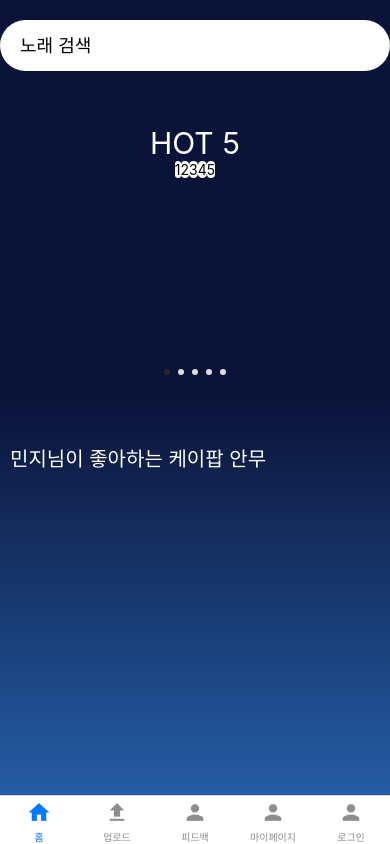
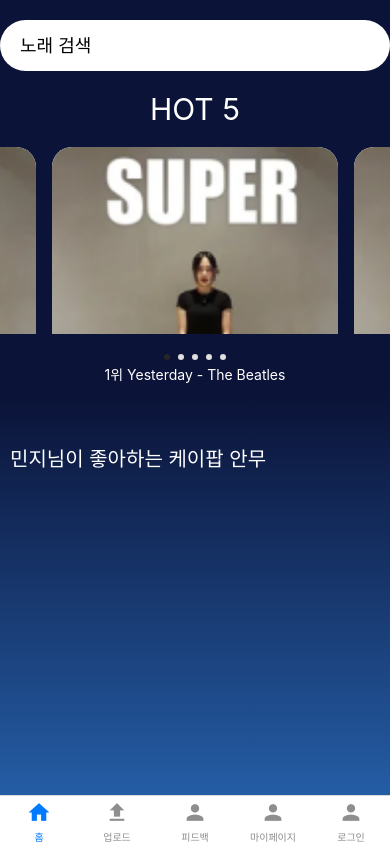
Before and after one commit to namoo1818/StepToDance, a React Native app in the folder FE/: screen /Home in a window 390 px wide. Built offline with nearby package versions, Linux system fonts and the light colour scheme; no server answers.

Commit message:
fix: 캐러셀 수정

```diff
--- a/FE/src/components/video/Carousel.js
+++ b/FE/src/components/video/Carousel.js
@@ -1,13 +1,13 @@
 import React, { useState } from 'react';
-import { FlatList, View, StyleSheet } from 'react-native';
+import { FlatList, View, StyleSheet, Text } from 'react-native';
 import Page from './Page';
 
-export default function Carousel({ pages, pageWidth, gap, offset }) {
+export default function Carousel({ pages, pageWidth, gap, offset, onPageChange  }) {
   const [page, setPage] = useState(0);
 
   function renderItem({ item }) {
     return (
-      <Page item={item} style={{ width: pageWidth, marginHorizontal: gap / 2 }} />
+      <Page key={item.id} item={item} style={{ width: pageWidth, marginHorizontal: gap / 2 }} />
     );
   }
 
@@ -16,6 +16,7 @@ export default function Carousel({ pages, pageWidth, gap, offset }) {
       e.nativeEvent.contentOffset.x / (pageWidth + gap),
     );
     setPage(newPage);
+    onPageChange(newPage);
   };
 
   return (
@@ -28,7 +29,7 @@ export default function Carousel({ pages, pageWidth, gap, offset }) {
         data={pages}
         decelerationRate="fast"
         horizontal
-        keyExtractor={(item) => `page__${item.color}`}
+        keyExtractor={(item) => `page__${item.id}`}
         onScroll={onScroll}
         pagingEnabled
         renderItem={renderItem}
@@ -41,7 +42,11 @@ export default function Carousel({ pages, pageWidth, gap, offset }) {
           <View key={`indicator_${i}`} style={[styles.indicator, i === page && styles.focused]} />
         ))}
       </View>
+      <View>
+      <Text style={styles.text}>{pages.song_title}</Text>
+      </View>
     </View>
+
   );
 }
 
@@ -66,4 +71,7 @@ const styles = StyleSheet.create({
     alignItems: 'center',
     marginTop: 16,
   },
+  text: {
+    color: 'white',
+  },
 });
--- a/FE/src/components/video/Hot5Videos.js
+++ b/FE/src/components/video/Hot5Videos.js
@@ -1,93 +1,98 @@
-import React from "react";
-import {View, Text, Image, StyleSheet, Dimensions, TouchableOpacity } from "react-native";
-import { useNavigation } from "@react-navigation/native";
-import Carousel from "./Carousel";
+import React, { useState } from 'react';
+import { View, Text, Image, StyleSheet, Dimensions, TouchableOpacity } from 'react-native';
+import Carousel from './Carousel';
 
-const thumbnail = require("../../assets/thumbnail.png");
 const screenWidth = Math.round(Dimensions.get('window').width);
 const guideList = [
   {
     id: 1,
-      video_url: "https://example.com/guide_video_1",
-      thumbnail_img_url: "guide1_thumbnail.png",
-      song_title: "Yesterday",
-      singer: "The Beatles",
-      genre: "Rock",
+    video_url: 'https://example.com/guide_video_1',
+    thumbnail_img_url: require('../../assets/thumbnail.png'),
+    song_title: 'Yesterday',
+    singer: 'The Beatles',
+    genre: 'Rock',
     rank: 1,
-      uploader: "user123",
+    uploader: 'user123',
     count_feedback: 5,
-      created_at: "2024-04-15T08:00:00Z",
+    created_at: '2024-04-15T08:00:00Z',
   },
   {
     id: 2,
-      video_url: "https://example.com/guide_video_2",
-      thumbnail_img_url: "guide2_thumbnail.png",
-      song_title: "Shape of You",
-      singer: "Ed Sheeran",
-      genre: "Pop",
+    video_url: 'https://example.com/guide_video_2',
+    thumbnail_img_url: require('../../assets/thumbnail.png'),
+    song_title: 'Shape of You',
+    singer: 'Ed Sheeran',
+    genre: 'Pop',
     rank: 2,
-      uploader: "user456",
+    uploader: 'user456',
     count_feedback: 3,
-      created_at: "2024-04-14T10:30:00Z",
+    created_at: '2024-04-14T10:30:00Z',
   },
   {
     id: 3,
-      video_url: "https://example.com/guide_video_3",
-      thumbnail_img_url: "guide3_thumbnail.png",
-      song_title: "Bohemian Rhapsody",
-      singer: "Queen",
-      genre: "Rock",
+    video_url: 'https://example.com/guide_video_3',
+    thumbnail_img_url: require('../../assets/thumbnail.png'),
+    song_title: 'Bohemian Rhapsody',
+    singer: 'Queen',
+    genre: 'Rock',
     rank: 3,
-      uploader: "user789",
+    uploader: 'user789',
     count_feedback: 7,
-      created_at: "2024-04-13T15:45:00Z",
+    created_at: '2024-04-13T15:45:00Z',
   },
   {
     id: 4,
-      video_url: "https://example.com/guide_video_4",
-      thumbnail_img_url: "guide4_thumbnail.png",
-      song_title: "Yesterday",
-      singer: "The Beatles",
-      genre: "Rock",
+    video_url: 'https://example.com/guide_video_4',
+    thumbnail_img_url: require('../../assets/thumbnail.png'),
+    song_title: 'Yesterday',
+    singer: 'The Beatles',
+    genre: 'Rock',
     rank: 4,
-      uploader: "user123",
+    uploader: 'user123',
     count_feedback: 5,
-      created_at: "2024-04-15T08:00:00Z",
+    created_at: '2024-04-15T08:00:00Z',
   },
   {
     id: 5,
-      video_url: "https://example.com/guide_video_5",
-      thumbnail_img_url: "guide5_thumbnail.png",
-      song_title: "Yesterday",
-      singer: "The Beatles",
-      genre: "Rock",
+    video_url: 'https://example.com/guide_video_5',
+    thumbnail_img_url: require('../../assets/thumbnail.png'),
+    song_title: 'Yesterday',
+    singer: 'The Beatles',
+    genre: 'Rock',
     rank: 5,
-      uploader: "user123",
+    uploader: 'user123',
     count_feedback: 5,
-      created_at: "2024-04-15T08:00:00Z",
+    created_at: '2024-04-15T08:00:00Z',
   },
 ];
-export default function Hot5Videos(){
-  const navigation = useNavigation();
-  const _renderItem = ({ item }) => (
-    <TouchableOpacity style={styles.slide} onPress={()=>{navigation.navigate("GuideDetail", item)}} key={item.id}>
-      <Image source={thumbnail} style={styles.image} />
-      <Text style={styles.text}> {item.rank}위 {item.song_title} - {item.singer}</Text>
-    </TouchableOpacity>
-  );
+
+export default function Hot5Videos() {
+  const [currentPage, setCurrentPage] = useState(0);
+
+  const handlePageChange = (page) => {
+    setCurrentPage(page);
+  };
+
+  // const renderItem = ({ item }) => (
+  //   <View style={styles.slide}>
+  //     <Image source={item.thumbnail_img_url} style={styles.image} />
+  //   </View>
+  // );
 
   return (
     <View style={styles.container}>
       <Text style={styles.title}>HOT 5</Text>
-      <Carousel gap={16} offset={36} pages={guideList} pageWidth={screenWidth}/>
-      {/* <Carousel
-        layout={"stack"}
-        data={guideList}
-        sliderWidth={300}
-        itemWidth={300}
-        renderItem={_renderItem}
-        loop={true}
-      /> */}
+      <Carousel
+        // renderItem={renderItem}
+        gap={16}
+        offset={36}
+        pages={guideList}
+        pageWidth={screenWidth - (16 + 36) * 2}
+        onPageChange={handlePageChange}
+      />
+      <Text style={styles.text}>
+        {guideList[currentPage].rank}위 {guideList[currentPage].song_title} - {guideList[currentPage].singer}
+      </Text>
     </View>
   );
 }
@@ -95,7 +100,6 @@ export default function Hot5Videos(){
 const styles = StyleSheet.create({
   container: {
     flex: 1,
-    justifyContent: 'center',
     alignItems: 'center',
   },
   slide: {
@@ -105,19 +109,20 @@ const styles = StyleSheet.create({
     backgroundColor: 'floralwhite',
     borderRadius: 5,
     height: 250,
-    padding: 50,
-    marginLeft: 25,
-    marginRight: 25,
+    padding: 10,
+    marginLeft: 10,
+    marginRight: 10,
   },
   title: {
     fontSize: 30,
     color: 'white',
+    margin: 20,
   },
   text: {
-    color: 'black',
+    color: 'white',
   },
   image: {
-    width: 200,
-    height: 200,
+    // width: 200,
+    // height: 200,
   },
 });
--- a/FE/src/components/video/Page.js
+++ b/FE/src/components/video/Page.js
@@ -1,11 +1,13 @@
 import React from 'react';
-import { View, Text, StyleSheet } from 'react-native';
+import { View, Image, Text, StyleSheet, TouchableOpacity } from 'react-native';
+import { useNavigation } from "@react-navigation/native";
 
 export default function Page({ item, style }) {
+  const navigation = useNavigation();
   return (
-    <View style={styles.pageItem}>
-      <Text style={styles.pageNum}>{item.id}</Text>
-    </View>
+    <TouchableOpacity style={[styles.pageItem, style]} onPress={()=>{navigation.navigate("GuideDetail", item)}} key={item.id}>
+      <Image source={item.thumbnail_img_url} style={styles.image} />
+    </TouchableOpacity>
   );
 }
 
@@ -14,7 +16,20 @@ const styles = StyleSheet.create({
     justifyContent: 'center',
     alignItems: 'center',
     borderRadius: 20,
-    backgroundColor: 'white',
+    width: '100%', // 페이지의 전체 너비를 차지하도록 설정
+    aspectRatio: 1 / 1, // 페이지의 가로 세로 비율을 설정하여 가로 방향으로 스크롤되도록 함
+    backgroundColor: 'white', // 페이지의 배경색을 설정 (필요에 따라 변경 가능)
+    marginHorizontal: 8, // 좌우 여백을 설정하여 페이지 간 간격을 조절
   },
   pageNum: {},
+  image: {
+    flex: 1,
+    width: '100%',
+    height: '100%',
+    resizeMode: 'cover',
+    borderRadius: 20,
+  },
+  text:{
+    color:'white',
+  },
 });
```
Lines whose indentation alone changed are shown as unchanged.
